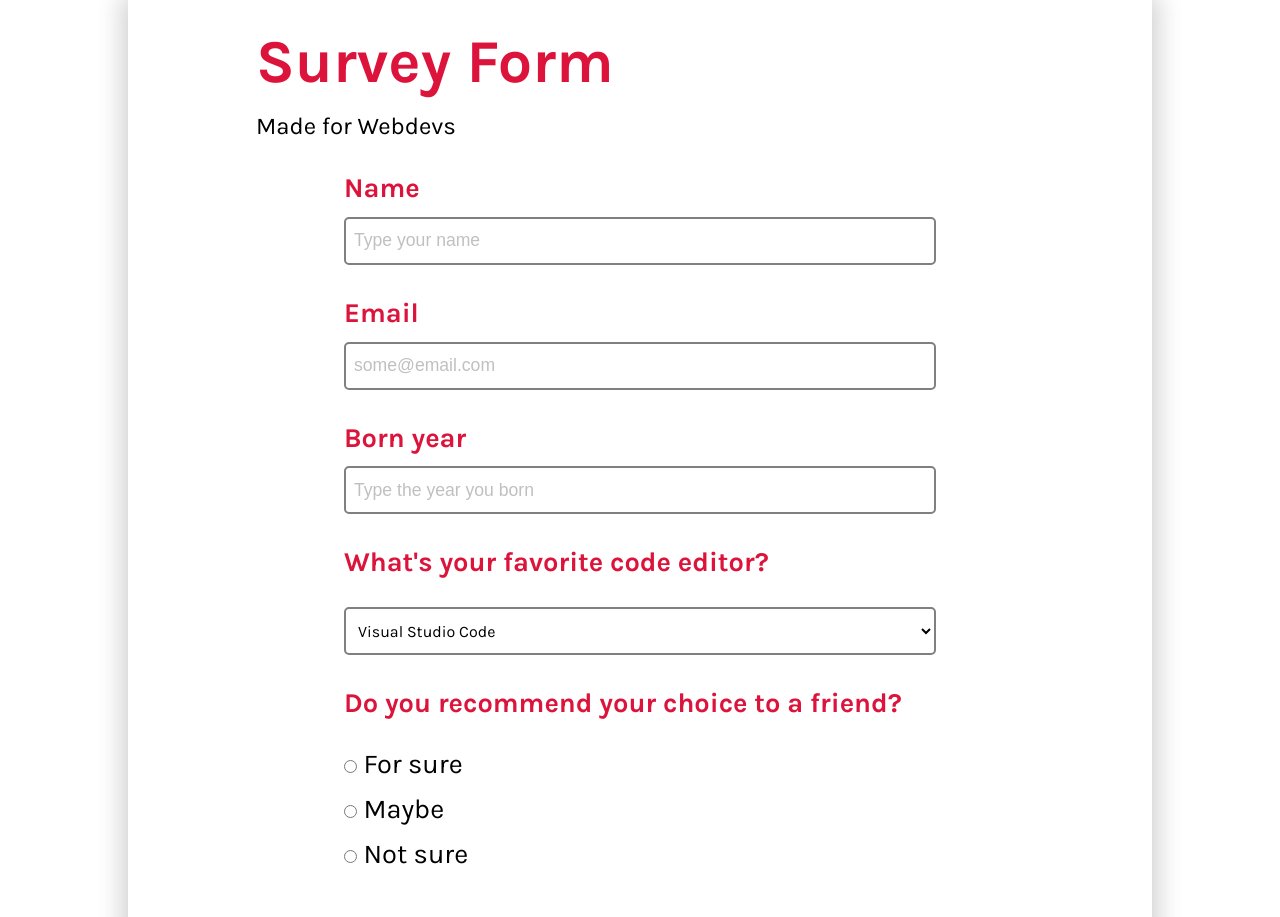
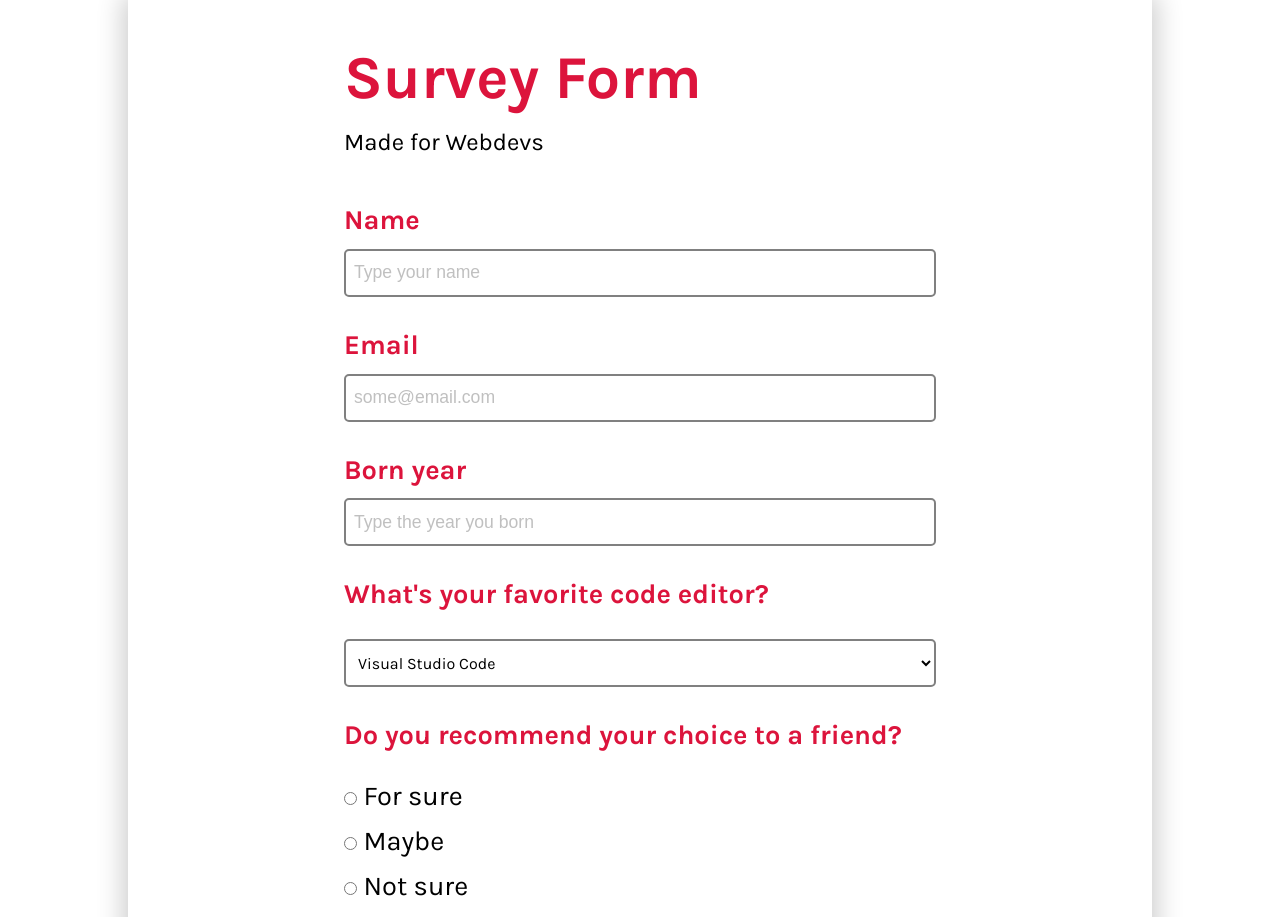
Before and after one commit to luigi-derson/Survey-Form, a plain HTML site: page index.html in a window 1280 px wide. Shown: the top 917 px of the page. Drawn offline with Linux system fonts and the light colour scheme.

Commit message:
Some minor changes, wrap H1 and P tags into steps class

```diff
--- a/index.html
+++ b/index.html
@@ -10,8 +10,10 @@
 </head>
 <body>
     <main>
-        <h1 id="title">Survey Form</h1>
-        <p id="description">Made for Webdevs</p>
+        <div class="steps">
+            <h1 id="title">Survey Form</h1>
+            <p id="description">Made for Webdevs</p>
+        </div>
         <form action="" id="survey-form">
             <div class="steps">
                 <label id="name-label" for="name">Name</label>
--- a/style.css
+++ b/style.css
@@ -24,7 +24,6 @@ main {
 h1{
     font-size: 3.8em;
     text-align: left;
-    padding: 0 10%;
     line-height: 1;
     color: #DC143C;
 }
@@ -32,7 +31,6 @@ h1{
 p {
     font-size: 1.5em;
     text-align: left;
-    padding-left: 10%;
     padding-bottom: 1rem;
     padding-top: 1.2rem;
 }
```
